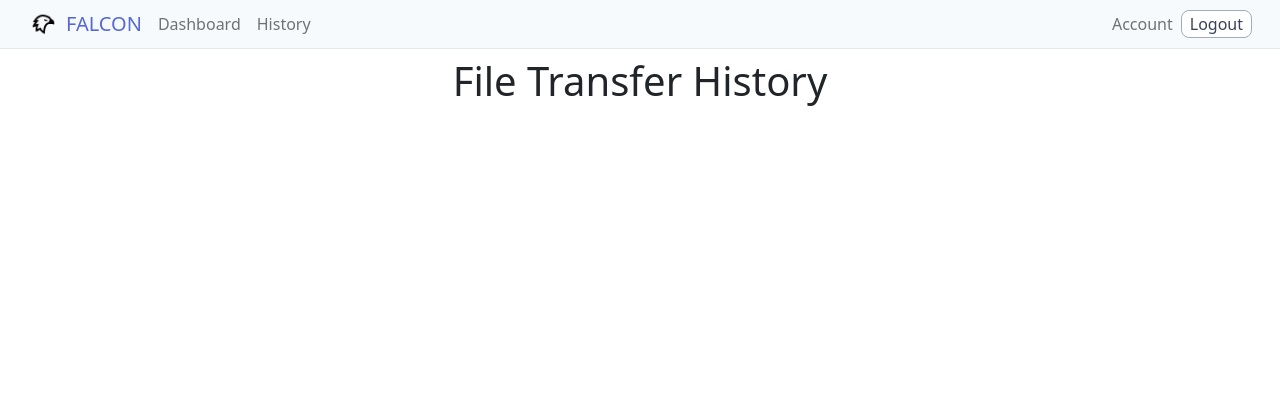
After one commit to martires-colin/falcon-cilogon-website, a Flask app: page /history in a window 1280 px wide. The commit adds this page. Shown: the top 420 px of the page. Run offline with Flask 2, Linux system fonts and the light colour scheme; the visitor is signed in with stand-in values (Sample User, id 1); data that the repository does not hold is empty; some libraries are stand-ins or nearby versions.

Commit message:
history tab

```diff
--- a/server.py
+++ b/server.py
@@ -1,6 +1,6 @@
 import json
 import zmq
-import pymongo
+import datetime
 
 from os import environ as env
 from urllib.parse import quote_plus, urlencode
@@ -90,13 +90,26 @@ def logout():
     )
 
 
-@app.route("/userInfo")
-def userInfo():
+@app.route("/account")
+def account():
     return render_template(
             "home.html",
             session=session.get("user"),
             pretty=json.dumps(session.get("user"), indent=4),
-            page="UserInfo"
+            page="Account"
+        )
+
+
+@app.route("/history")
+def history():
+    cursor = l_transfer_data.find()
+    list_cur = list(cursor)
+    return render_template(
+            "home.html",
+            session=session.get("user"),
+            pretty=json.dumps(session.get("user"), indent=4),
+            page="History",
+            transferData=list_cur
         )
 
 
@@ -169,6 +182,9 @@ def transferFiles():
     print(transfer_status)
     file_data = jsonify({'data': selectedFiles})
 
+    epochTime = datetime.datetime.now().timestamp()
+    requestTime = datetime.datetime.now().strftime("%m/%d/%Y, %I:%M %p")
+
     post = {
         "user": session.get("user")["userinfo"]["name"],
         "user_email": session.get("user")["userinfo"]["email"],
@@ -178,9 +194,11 @@ def transferFiles():
         "destIP": destIP,
         "destPath": destPath,
         "selectedFiles": selectedFiles,
-        "timeOfTransfer": "12345 [temp val]",
-        "isCompleted": "false [temp val]",
-        "completionTime": "12345 [temp val]"
+        "epochTime":  epochTime,
+        "requestTime": requestTime,
+        "completionTime": "12345 [temp val]",
+        "transferDuration": "12345 [temp val]",
+        "transferStatus": "false [temp val]"
         }
 
     # cloud MongoDB
--- a/static/css/custom.css
+++ b/static/css/custom.css
@@ -1,6 +1,7 @@
 body {
     /* background-color: #212121; */
     background-color: #FFFFFF;
+    /* background-color: pink; */
     /* color: #5469D4; */
 }
 
--- a/templates/userInfo.html
+++ b/templates/account.html
@@ -3,7 +3,7 @@
     <div class="table-responsive">
         <table class="table table-dark">
             <thead>
-                <h1>User Information</h1>
+                <h1>Account Information</h1>
             </thead>
             <tbody>
                 <tr>
--- /dev/null
+++ b/templates/history.html
@@ -0,0 +1,31 @@
+<div class="container">
+    <div class="text-center mt-2">
+        <h1>File Transfer History</h1>
+    </div>
+
+    {% for transfer in transferData %}
+
+        <div class="card m-4">
+            <div class="card-body">
+                <h5 class="card-title">
+                    {{ transfer["srcIP"] }} to {{ transfer["destIP"] }}
+                </h5>
+                <h6 class="card-subtitle my-2 text-muted">
+                    {{ transfer["srcPath"] }} to {{ transfer["destPath"] }}
+                </h6>
+                <div>
+                    User: {{ transfer["user"] }}<br>
+                    Email: {{ transfer["user_email"] }}<br>
+                    Requested: {{ transfer["requestTime"] }}<br>
+                    Completion Time: {{ transfer["completionTime"] }}<br>
+                    Duration: {{ transfer["transferDuration"] }}<br>
+                    Status: {{ transfer["transferStatus"] }}
+                </div>
+            </div>
+        </div>
+
+    {% endfor %}
+
+</div>
+
+<!-- {{ transferData }} -->
--- a/templates/home.html
+++ b/templates/home.html
@@ -19,8 +19,10 @@
   {% if session %}
     {% if page == "Dashboard" %}
       {% include 'dashboard.html' %}
-    {% elif page == "UserInfo" %}
-      {% include 'userInfo.html' %}
+    {% elif page == "Account" %}
+      {% include 'account.html' %}
+    {% elif page == "History" %}
+      {% include 'history.html' %}
     {% endif %}
   {% else %}
     {% include 'login.html' %}
--- a/templates/navbar.html
+++ b/templates/navbar.html
@@ -20,7 +20,7 @@
                             <a class="nav-link" href="{{ url_for('home') }}">Dashboard</a>
                         </li>
                         <li class="nav-item">
-                            <a class="nav-link" href="{{ url_for('home') }}">History</a>
+                            <a class="nav-link" href="{{ url_for('history') }}">History</a>
                         </li>
                     {% endif %}
                 </ul>
@@ -31,7 +31,7 @@
             <ul class="navbar-nav mr-auto align-items-center">
                 {% if session %}
                 <li class="nav-item">
-                    <a class="nav-link" href="{{ url_for('userInfo') }}">Account</a>
+                    <a class="nav-link" href="{{ url_for('account') }}">Account</a>
                 </li>
                 <li class="nav-item">
                     <a class="nav-link" id="logBtn" href="{{ url_for('logout') }}">Logout</a>
```
